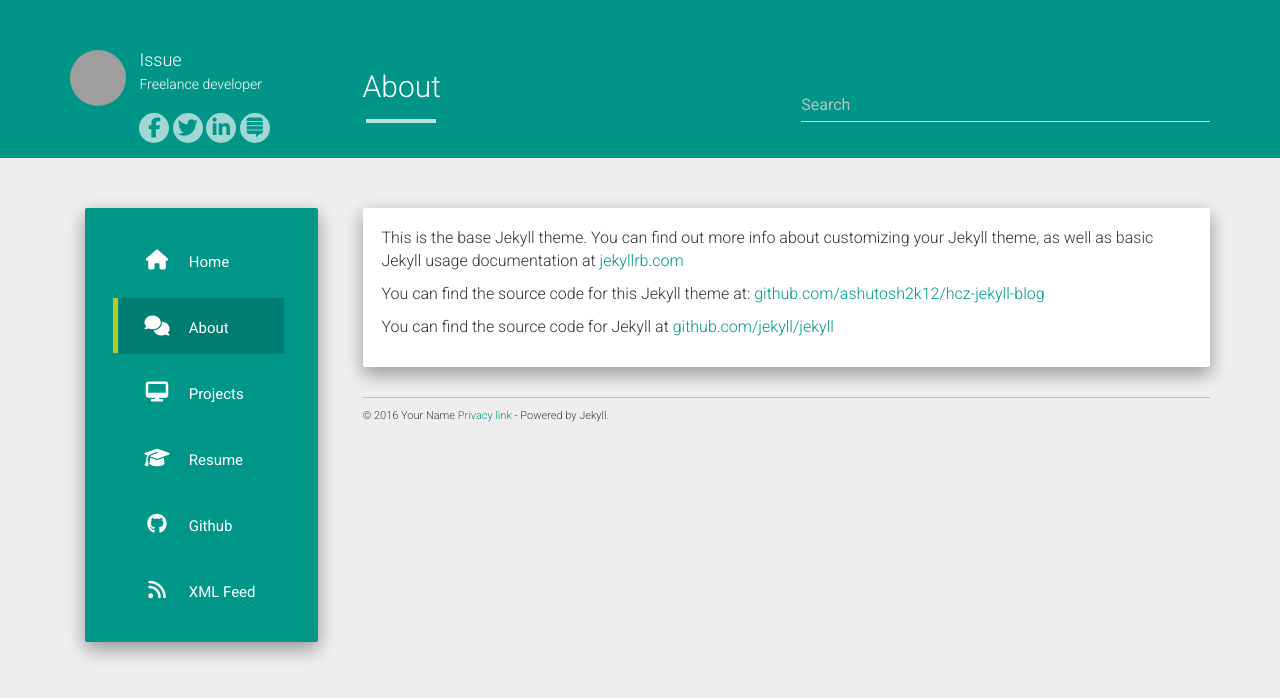
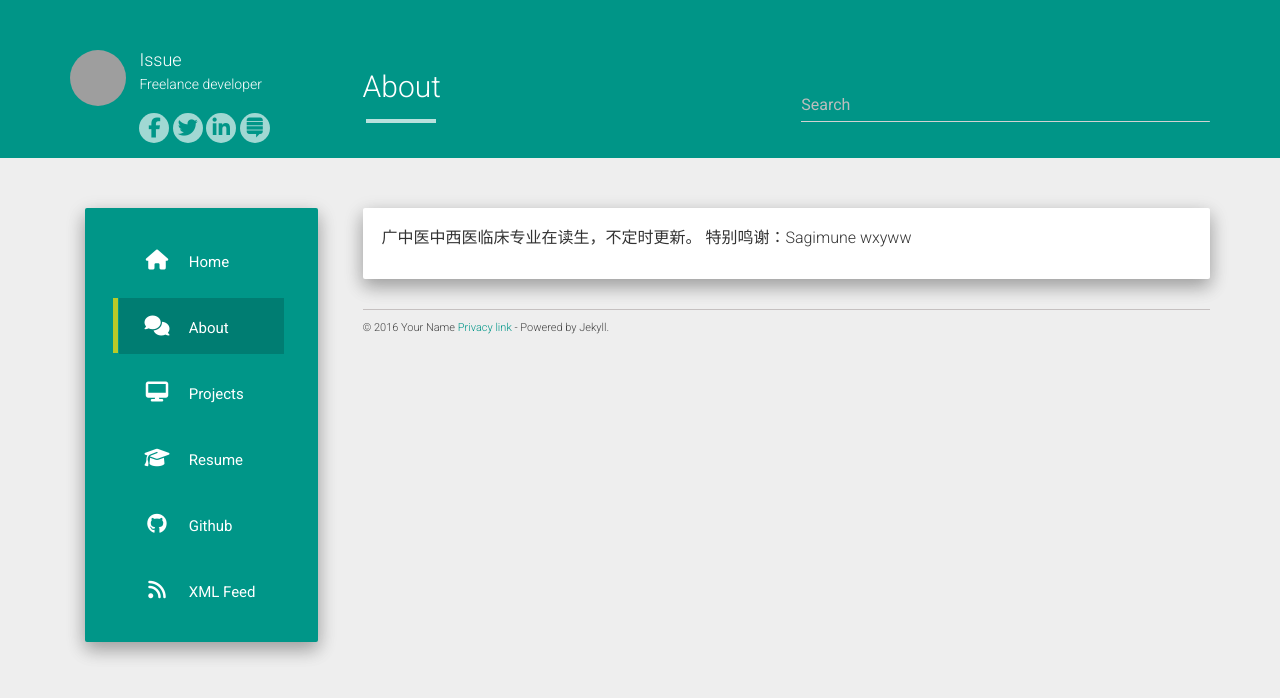
Before and after one commit to Lgoudan/Lgoudan.github.io, a Jekyll site: the page built from about.md, in a window 1280 px wide. Shown: the top 698 px of the page. Built offline with Jekyll 4.4.1, drawn with Linux system fonts in a browser that asks for light colours; nearby versions of some CDN libraries; grey boxes are pictures that could not be loaded.

Commit message:
修改文件: about.md

```diff
--- a/about.md
+++ b/about.md
@@ -4,8 +4,5 @@ title: About
 permalink: /about/
 ---
 
-This is the base Jekyll theme. You can find out more info about customizing your Jekyll theme, as well as basic Jekyll usage documentation at [jekyllrb.com](http://jekyllrb.com/)
-
-You can find the source code for this Jekyll theme at: [github.com/ashutosh2k12/hcz-jekyll-blog](https://github.com/ashutosh2k12/hcz-jekyll-blog)
-
-You can find the source code for Jekyll at [github.com/jekyll/jekyll](https://github.com/jekyll/jekyll)
+广中医中西医临床专业在读生，不定时更新。
+特别鸣谢：Sagimune  wxyww
```
